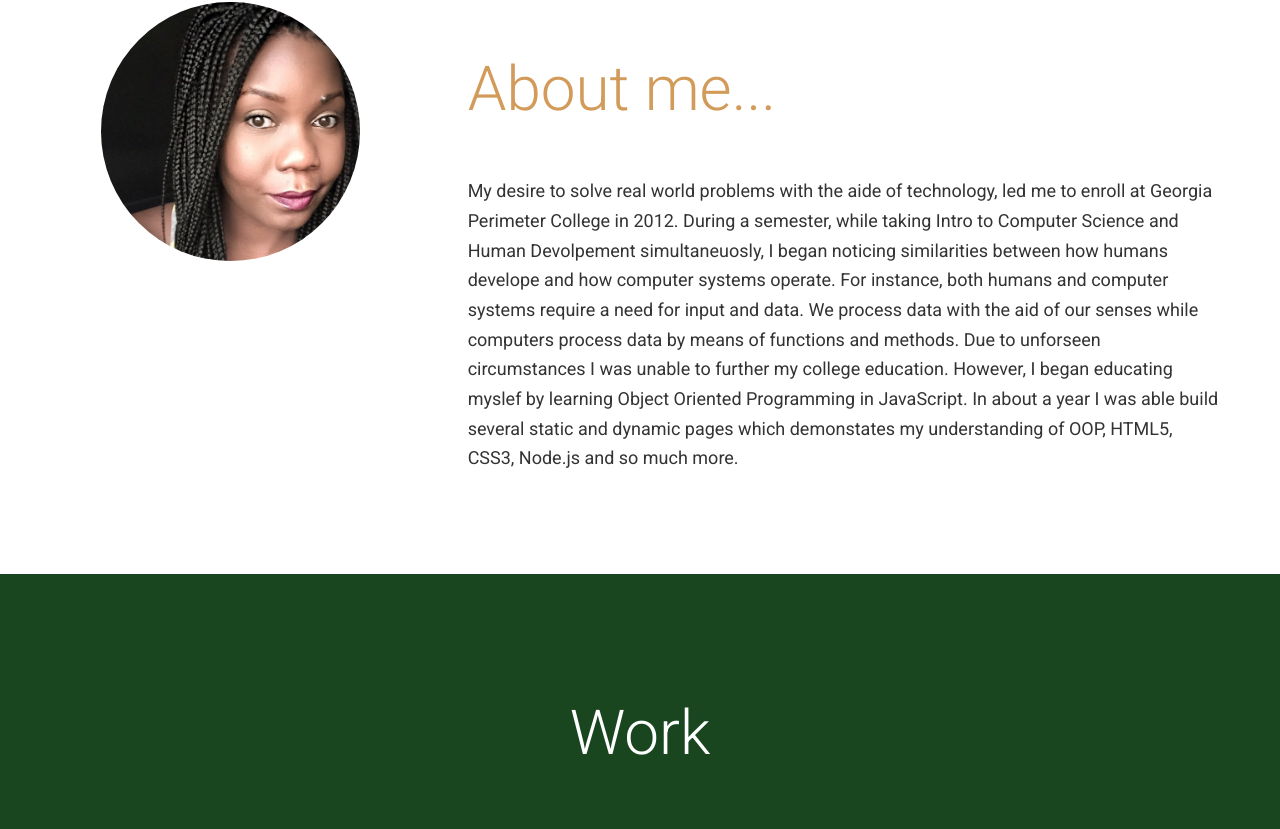
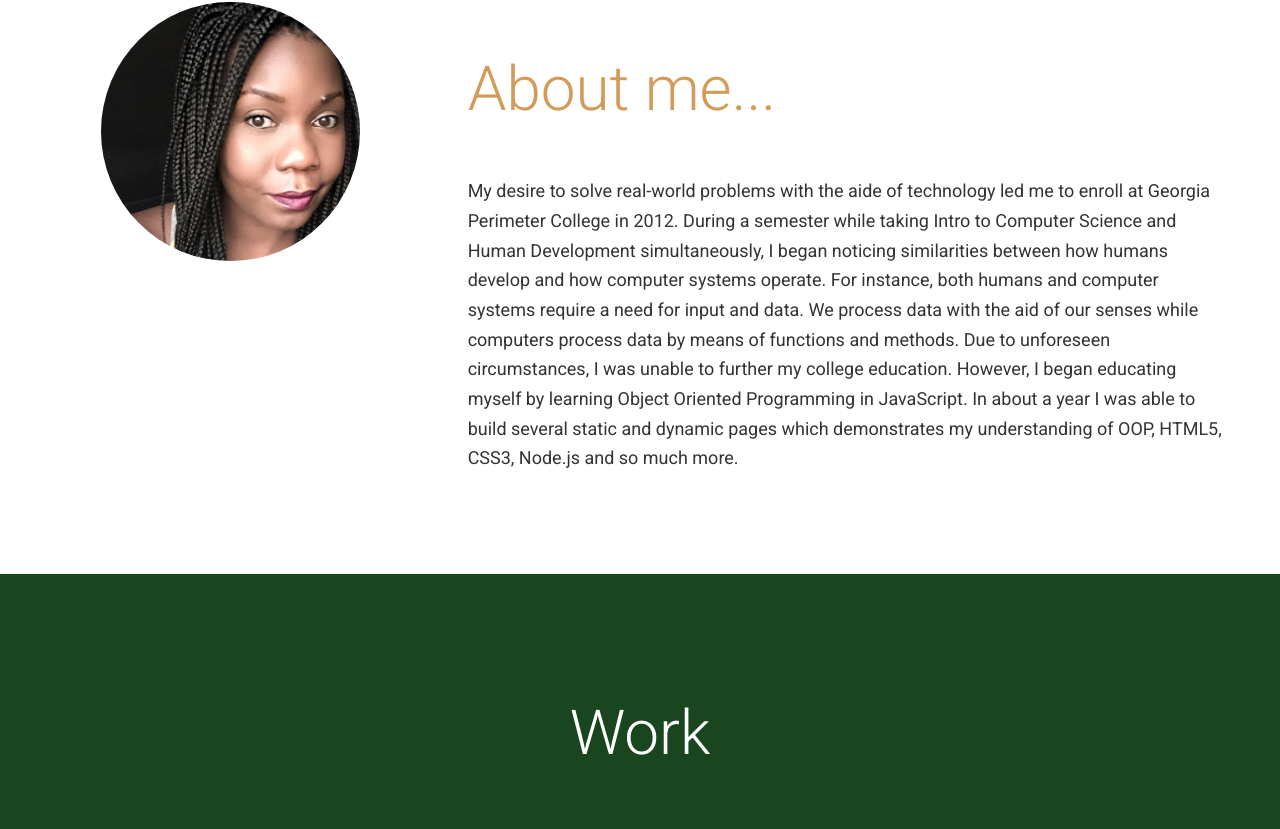
Before and after one commit to KettyDuclos/Web-Development-Portfolio, a website: page app/index.html in a window 1280 px wide. Shown: the part 938-1767 px from the top of the page. Drawn offline with Linux system fonts and the light colour scheme.

Commit message:
Update index.html

```diff
--- a/app/index.html
+++ b/app/index.html
@@ -60,16 +60,17 @@
 					<div class="row__medium-8">
 						<div class="generic-content-container">
 							<h2 class="headline headline--orange">About me...</h2>
-							<p>My desire to solve real world problems with the aide of technology,
-							led me to enroll at Georgia Perimeter College in 2012. During a semester,
-							while taking Intro to Computer Science and Human Devolpement simultaneuosly, I began
-							noticing similarities between how humans develope and how computer systems operate. For instance,
-							both humans and computer systems require a need for input and data. We process data with
-							the aid of our senses while computers process data by means of functions and methods. Due to
-							unforseen circumstances I was unable to further my college education. However, I began educating
-							myslef by learning Object Oriented Programming in JavaScript. In about a year I was able
-							build several static and dynamic pages which demonstates my understanding of OOP, HTML5, CSS3, Node.js
-							and so much more.</p>
+							<p>My desire to solve real-world problems with the aide of technology
+							led me to enroll at Georgia Perimeter College in 2012. During a semester
+							while taking Intro to Computer Science and Human Development simultaneously,
+							I began noticing similarities between how humans develop and how computer
+							systems operate. For instance, both humans and computer systems require a
+							need for input and data. We process data with the aid of our senses while
+							computers process data by means of functions and methods. Due to unforeseen circumstances,
+							I was unable to further my college education. However, I began educating myself
+							by learning Object Oriented Programming in JavaScript. In about a year I was able to
+							build several static and dynamic pages which demonstrates my understanding of OOP, HTML5, CSS3,
+							Node.js and so much more.</p>
 							</div>
 					</div>
 				</div>
```
